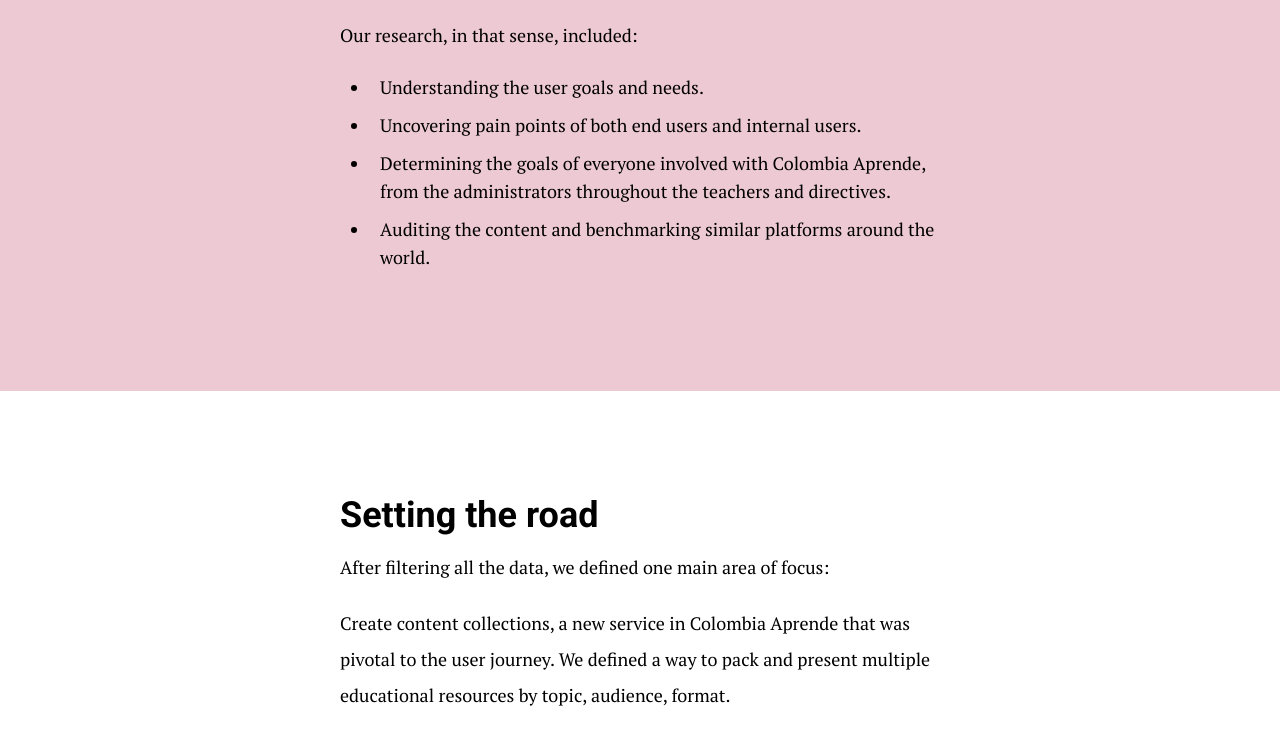
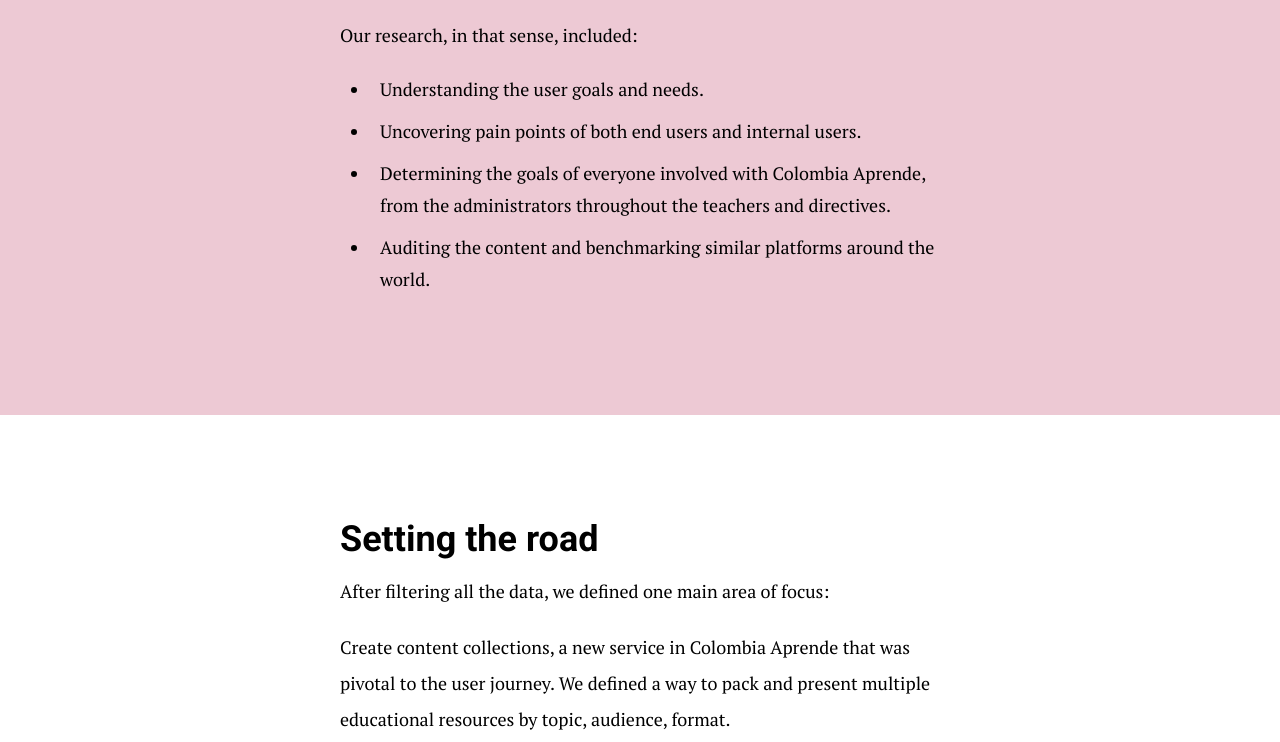
Before and after one commit to Dejesumensaje/dejesumensaje, a plain HTML site: page colombia-aprende.html in a window 1280 px wide. Shown: the part 3894-4636 px from the top of the page. Drawn offline with nearby package versions, Linux system fonts and the light colour scheme.

Commit message:
Adjust li

```diff
--- a/estilos.css
+++ b/estilos.css
@@ -128,7 +128,7 @@
 
 .wrap ul > li {
     font-size: 18px;
-    line-height: 28px;
+    line-height: 32px;
 }
 
 
```
